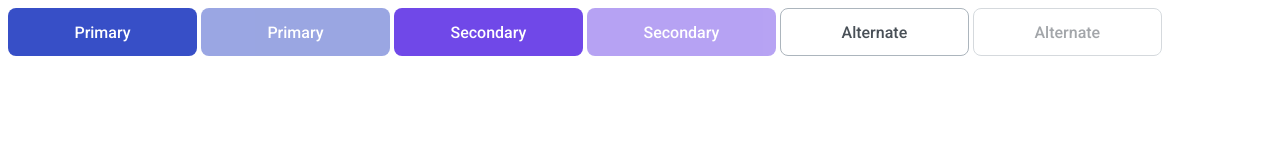
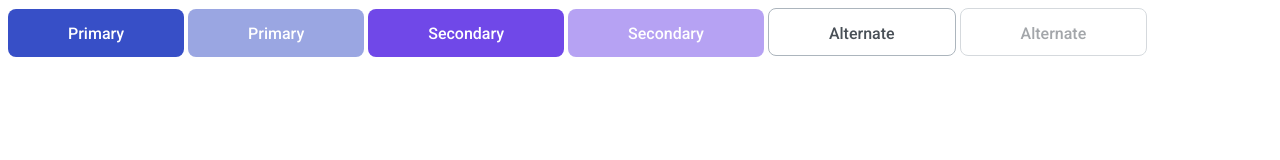
Before and after one commit to js-tasks-ru/htmlcss-20221107_vadim07, a website: page 03-lection1/01-button/index.html in a window 1280 px wide. Drawn offline with Linux system fonts and the light colour scheme.

Commit message:
add solution for dz03-lection1 01-button after cr

```diff
--- a/03-lection1/01-button/button.css
+++ b/03-lection1/01-button/button.css
@@ -5,9 +5,8 @@
   border: 0;
   border-radius: 8px;
   background-color: #ccc;
-  padding: 0;
+  padding: 15px 60px;
   cursor: pointer;
-  width: 189px;
   height: 48px;
 
   font-family: 'Roboto', serif;
@@ -25,7 +24,7 @@
 
 .button:disabled {
   opacity: 0.5;
-  cursor: default;
+  pointer-events: none;
 }
 
 .button_primary {
```
